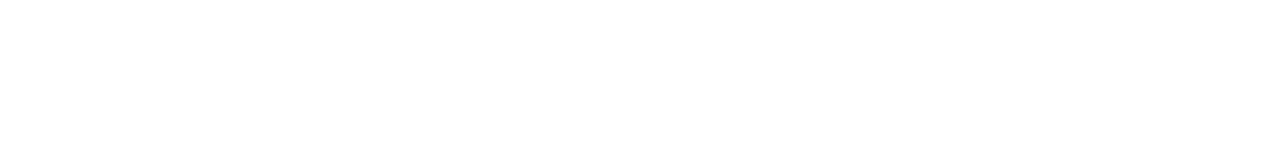
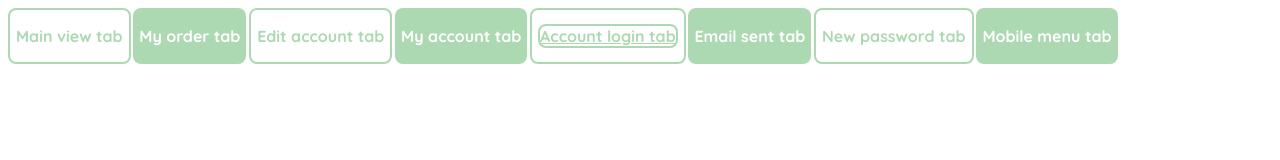
Before and after one commit to smillerr/yardSaleProject, a plain HTML site: page index.html in a window 1280 px wide. Drawn offline with Linux system fonts and the light colour scheme.

Commit message:
My order tab (html) finished

```diff
--- a/index.html
+++ b/index.html
@@ -16,14 +16,53 @@
         --very-light-pink: #C7C7C7;
         --text-input-field: #F7F7F7;
         --hospital-green: #ACD9B2;
+        --small: 1.4rem;
+        --medium: 1.6rem;
+        --large: 1.8rem;
     }
-
+    html{
+        box-sizing: border-box;
+        font-size: 62.5%;
+    }
     body{
         font-family: 'Quicksand', sans-serif;
     }
+    .buttons-container :nth-child(2n){
+        background-color: var(--hospital-green);
+        border: none;
+        border-radius: 0.8rem;
+        height: 5.6rem;
+        font-size:var(--medium);
+        font-family: 'Quicksand', sans-serif;
+        font-weight: bold;
+        color:var(--white);
+        cursor: pointer;
+    }
+    .buttons-container :nth-child(2n+1){
+            background-color: var(--white);
+            border: 0.2rem solid var(--hospital-green);
+            border-radius: 0.8rem;
+            height: 5.6rem;
+            font-size:var(--medium);
+            font-family: 'Quicksand', sans-serif;
+            font-weight: bold;
+            color:var(--hospital-green);
+            cursor: pointer;
+        }
     </style>
 </head>
 <body>
-
+    <div class="links-container">
+         <div class="buttons-container">
+            <button type="button"> Main view tab </button>
+            <button type="button"> My order tab </button>
+            <button type="button"> Edit account tab </button>
+            <button type="button"> My account tab </button>
+            <button type="button"> <a href="./accountLogin.html"> Account login tab </a> </button>
+            <button type="button"> Email sent tab </button>
+            <button type="button"> New password tab </button>
+            <button type="button"> Mobile menu tab </button>
+         </div>
+    </div>
 </body>
 </html>
```
Also changed, not shown: mainView.html (+3 -0 lines).
